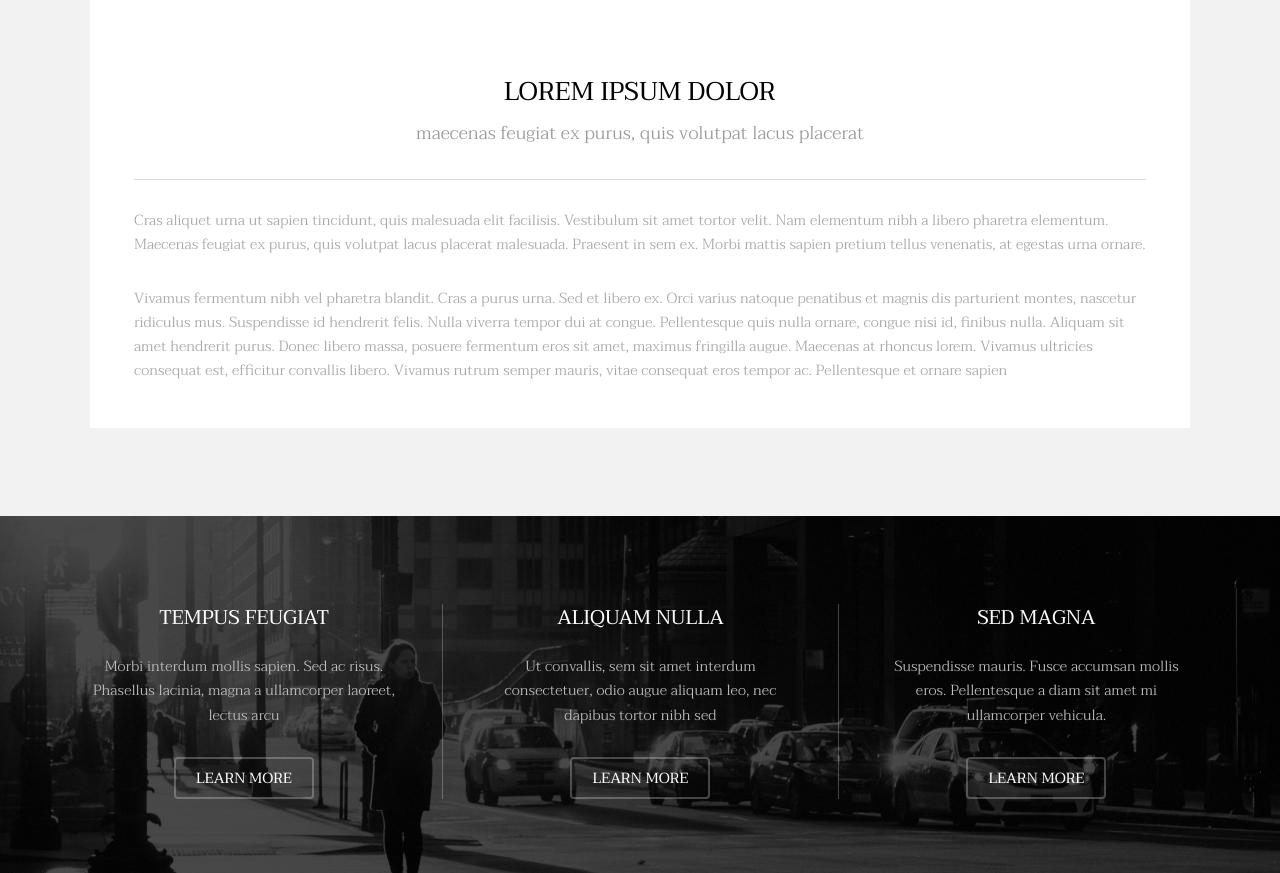
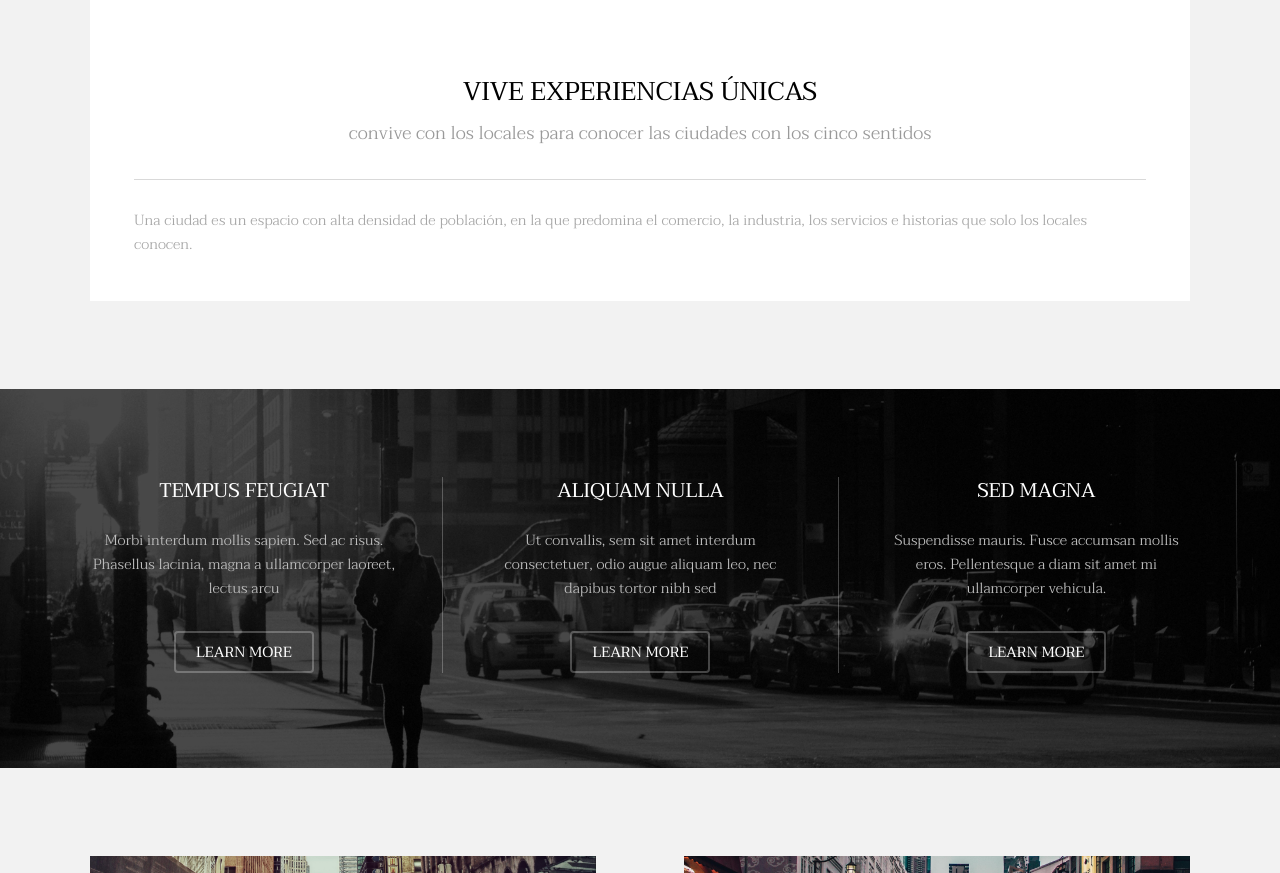
Before and after one commit to DanielaRivadulla/REP_04_METROPOLITA, a plain HTML site: page index.html in a window 1280 px wide. Shown: the part 1216-2089 px from the top of the page. Drawn offline with Linux system fonts and the light colour scheme.

Commit message:
todos los textos que faltan por DIEGO

```diff
--- a/index.html
+++ b/index.html
@@ -53,12 +53,12 @@
 							</div>
 							<div class="content">
 								<header class="align-center">
-									<h2>Lorem ipsum dolor</h2>
-									<p>maecenas feugiat ex purus, quis volutpat lacus placerat</p>
+									<h2>VIVE EXPERIENCIAS ÚNICAS</h2>
+									<p>convive con los locales para conocer las ciudades con los cinco sentidos</p>
 								</header>
 								<hr />
-								<p> Cras aliquet urna ut sapien tincidunt, quis malesuada elit facilisis. Vestibulum sit amet tortor velit. Nam elementum nibh a libero pharetra elementum. Maecenas feugiat ex purus, quis volutpat lacus placerat malesuada. Praesent in sem ex. Morbi mattis sapien pretium tellus venenatis, at egestas urna ornare.</p>
-								<p>Vivamus fermentum nibh vel pharetra blandit. Cras a purus urna. Sed et libero ex. Orci varius natoque penatibus et magnis dis parturient montes, nascetur ridiculus mus. Suspendisse id hendrerit felis. Nulla viverra tempor dui at congue. Pellentesque quis nulla ornare, congue nisi id, finibus nulla. Aliquam sit amet hendrerit purus. Donec libero massa, posuere fermentum eros sit amet, maximus fringilla augue. Maecenas at rhoncus lorem. Vivamus ultricies consequat est, efficitur convallis libero. Vivamus rutrum semper mauris, vitae consequat eros tempor ac. Pellentesque et ornare sapien</p>
+								<p>Una ciudad es un espacio con alta densidad de población, en la que predomina el comercio, la industria, los servicios e historias que solo los locales conocen.</p>
+
 							</div>
 						</div>
 					</div>
```
